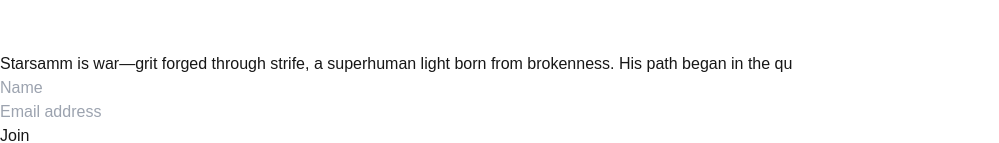
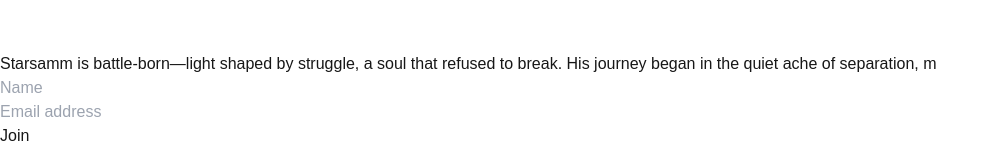
Before and after one commit to kayode-dev/loveiswar, a Next.js app: page / in a window 1280 px wide. Shown: the part 181-324 px from the top of the page, without its empty margins (0-999 px from the left). Built offline with nearby package versions, Linux system fonts and the light colour scheme.

Commit message:
refactor write-up text for clarity and emotional impact; adjust mailing list container margin

```diff
--- a/src/app/page.tsx
+++ b/src/app/page.tsx
@@ -9,7 +9,7 @@ import { cn } from "@/lib/utils";
 import LOveIsWarGrunge from "@/assets/LoveiswarGrunge_2.gif";
 
 const writeUp =
-  "Starsamm is war—grit forged through strife, a superhuman light born from brokenness. His path began in the quiet chaos of separation, music pulsing in his soul as life pushed him to the edge. Lagos to Osun and back, writing lyrics in forbidden moments to planning for a dream bigger than himself, every struggle became a step forward. A transient being, his essence transcends time, like starlight, burning bright and reaching us eons later. His music isn’t made; it unfolds, guided by experience and spirituality beyond bounds. Love is war, and Starsamm is the light in the fight.";
+  "Starsamm is battle-born—light shaped by struggle, a soul that refused to break. His journey began in the quiet ache of separation, melodies pressing against his ribs, waiting to escape. From Lagos to Osun and back, he scribbled lyrics in stolen moments, chasing a dream that always felt just out of reach. But stars don’t chase, they burn, and in time, their glow finds you. His music is raw and unbound, pulled from the depths of experience and something greater than himself. Love is war, and every note is a fight worth winning. If you feel it, if you’ve ever walked that line between light and dark, you’re already part of the story. Some things aren’t meant to be followed, just found. Stay close.";
 
 export default function Home() {
   gsap.registerPlugin(TextPlugin);
@@ -83,7 +83,7 @@ export default function Home() {
           </div>
           <div
             className={cn(
-              "mailing-list-container hidden transition-[width] delay-500",
+              "mailing-list-container hidden transition-[width] delay-500 mt-6",
               {
                 "mailing-list-container-after block": animationDone,
               }
```
